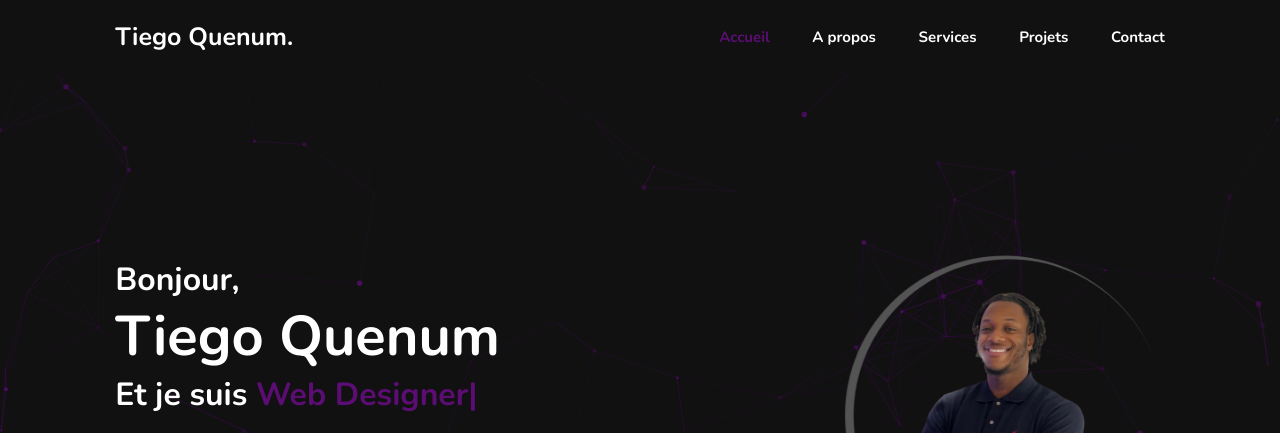
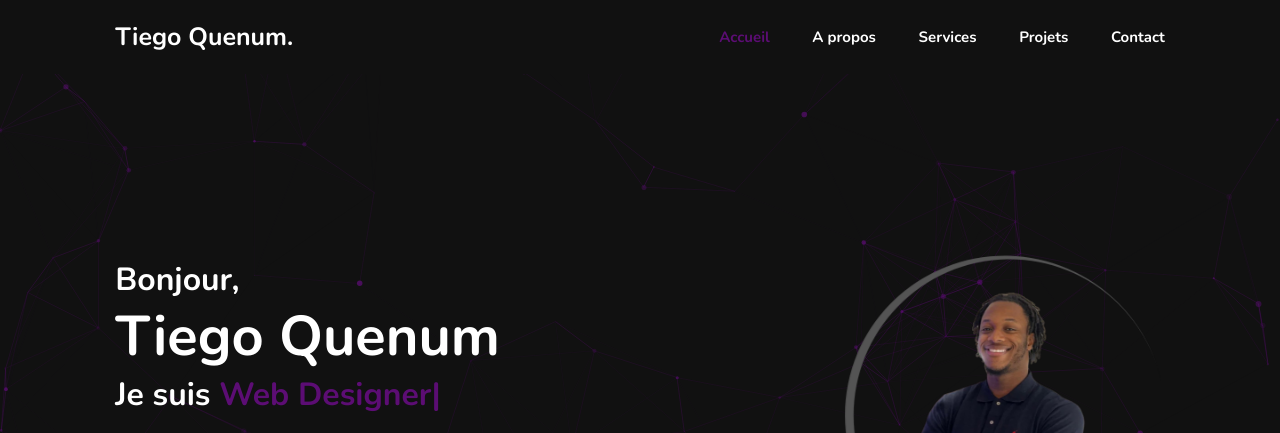
Before and after one commit to AddYQnm/Tiego.Portfolio, a plain HTML site: page index.html in a window 1280 px wide. Shown: the top 433 px of the page. Drawn offline with nearby package versions, Linux system fonts and the light colour scheme.

Commit message:
Update index.html

```diff
--- a/index.html
+++ b/index.html
@@ -39,7 +39,7 @@
             <div class="home-content">
                 <h3>Bonjour,</h3>
                 <h1>Tiego Quenum</h1>
-                <h3>Et je suis <span class="multiple-text"></span></h3>
+                <h3>Je suis <span class="multiple-text"></span></h3>
                 <p>Je suis un jeune développeur fullstack de 21 ans passionné par le développement web et les nouvelles technologies.</p>
                 <div class="social-media">
                     <a href="https://www.malt.fr/profile/tiegoquenum"><i class="fa-brands fa-instagram"></i></a>
```
